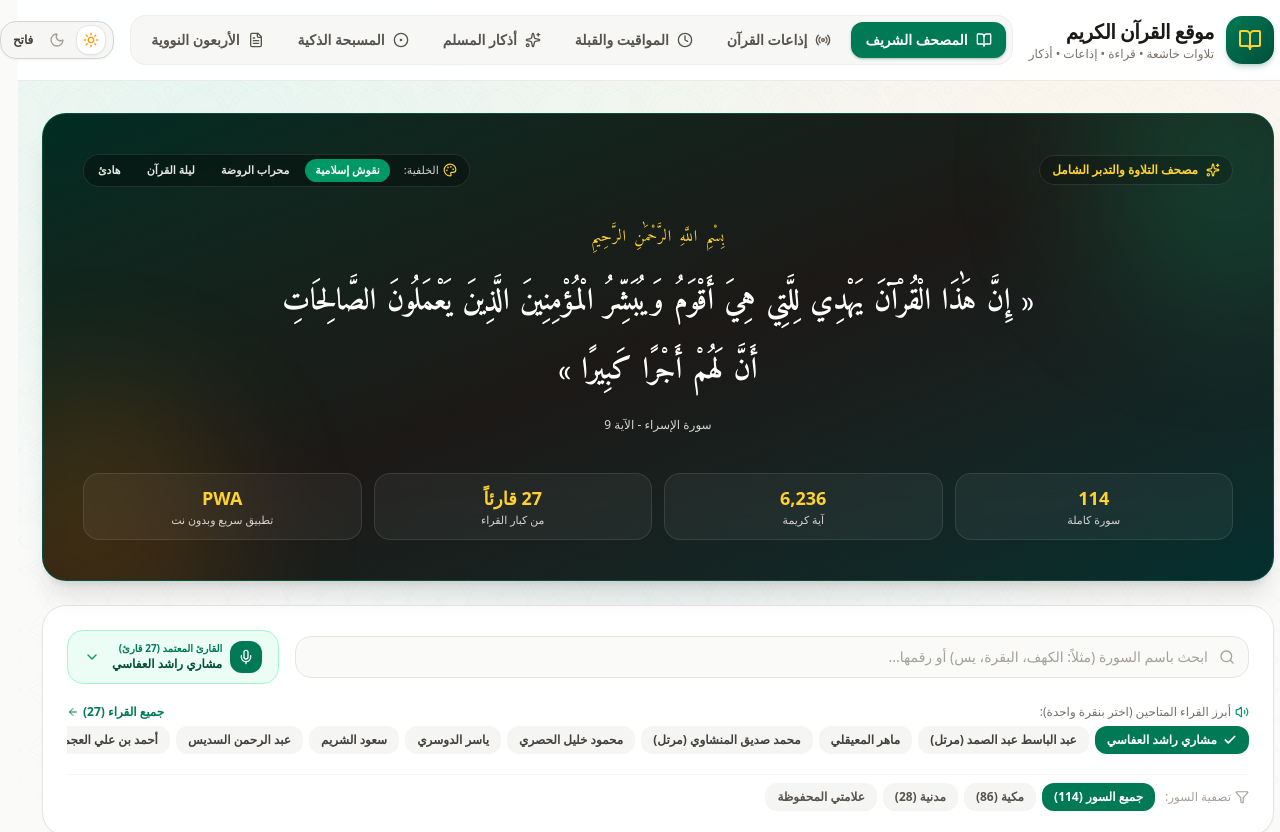
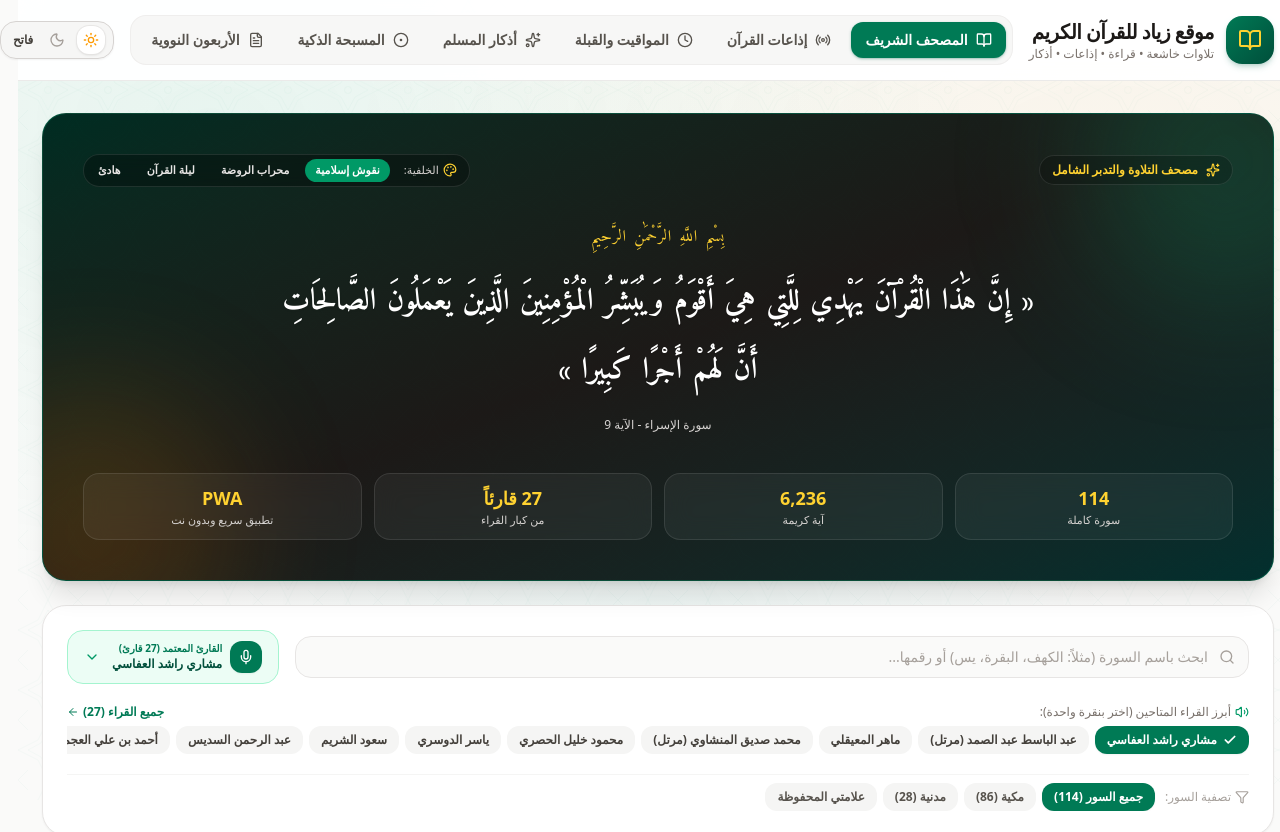
Before and after one commit to zhjaj0090-ship-it/Quran1, a React (Vite) app: page / in a window 1280 px wide. Shown: the top 832 px of the page. Built offline with nearby package versions, Linux system fonts and the light colour scheme; a web font is replaced by a local one.

Commit message:
Navbar.tsx

```diff
--- a/src/components/Navbar.tsx
+++ b/src/components/Navbar.tsx
@@ -53,7 +53,7 @@ export const Navbar: React.FC<NavbarProps> = ({
             </div>
             <div>
               <h1 className="text-base sm:text-xl font-bold tracking-tight text-stone-900 dark:text-white flex items-center gap-2">
-                موقع القرآن الكريم
+                موقع زياد للقرآن الكريم
               </h1>
               <p className="text-[11px] sm:text-xs text-stone-500 dark:text-stone-400 font-medium hidden sm:block">
                 تلاوات خاشعة • قراءة • إذاعات • أذكار
```
